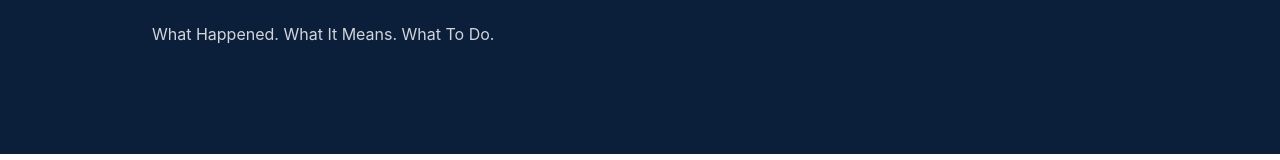
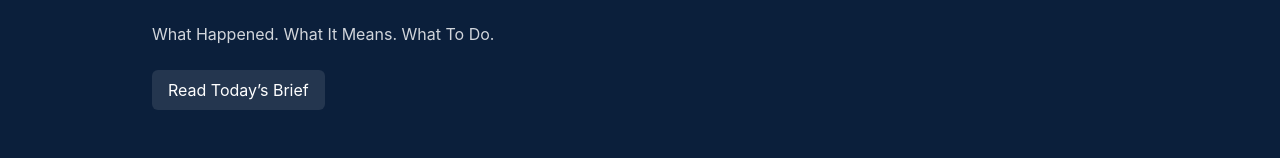
Before and after one commit to CitizenX123/citizenx-news, a Next.js app: page / in a window 1280 px wide. Shown: the part 146-306 px from the top of the page. Built offline with nearby package versions, Linux system fonts and the light colour scheme; no server answers.

Commit message:
feat(nav): add clear CTA to /brief and ensure tile is clickable without overlay blocking

```diff
--- a/src/app/page.tsx
+++ b/src/app/page.tsx
@@ -12,6 +12,9 @@ export default function HomePage() {
           <h1 className="text-3xl md:text-5xl font-headline tracking-tight">Citizen X News</h1>
           <p className="mt-4 text-lg md:text-2xl text-cx-gray-300">Understand Today. Act Tomorrow.</p>
           <p className="mt-6 max-w-2xl text-cx-gray-300">What Happened. What It Means. What To Do.</p>
+          <div className="mt-6">
+            <a href="/brief" className="inline-block rounded-md bg-white/10 px-4 py-2 text-white hover:bg-white/20 transition-colors">Read Today’s Brief</a>
+          </div>
         </div>
       </section>
 
@@ -21,9 +24,9 @@ export default function HomePage() {
             <img
               src="https://images.unsplash.com/photo-1519337265831-281ec6cc8514?auto=format&fit=crop&w=1400&q=70&sat=-100"
               alt="Newspaper and notes"
-              className="absolute inset-0 h-full w-full object-cover grayscale opacity-80 group-hover:opacity-90 transition-opacity"
+              className="pointer-events-none absolute inset-0 h-full w-full object-cover grayscale opacity-80 group-hover:opacity-90 transition-opacity"
             />
-            <div className="absolute inset-0 bg-gradient-to-t from-cx-navy/80 via-cx-navy/40 to-transparent" />
+            <div className="pointer-events-none absolute inset-0 bg-gradient-to-t from-cx-navy/80 via-cx-navy/40 to-transparent" />
             <div className="relative p-6">
               <h3 className="text-xl font-semibold text-white">Today’s Brief</h3>
               <p className="mt-2 text-sm text-white/90">
```
